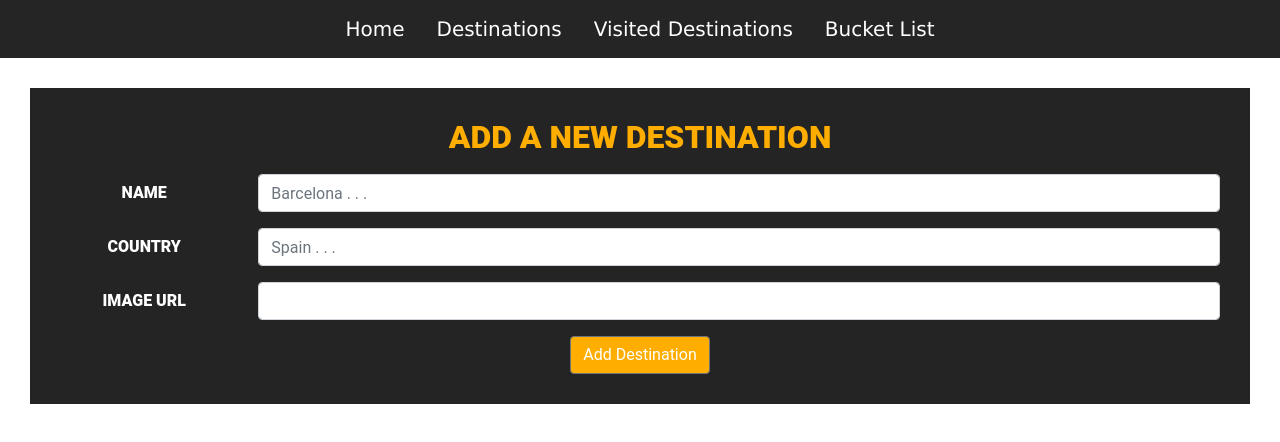
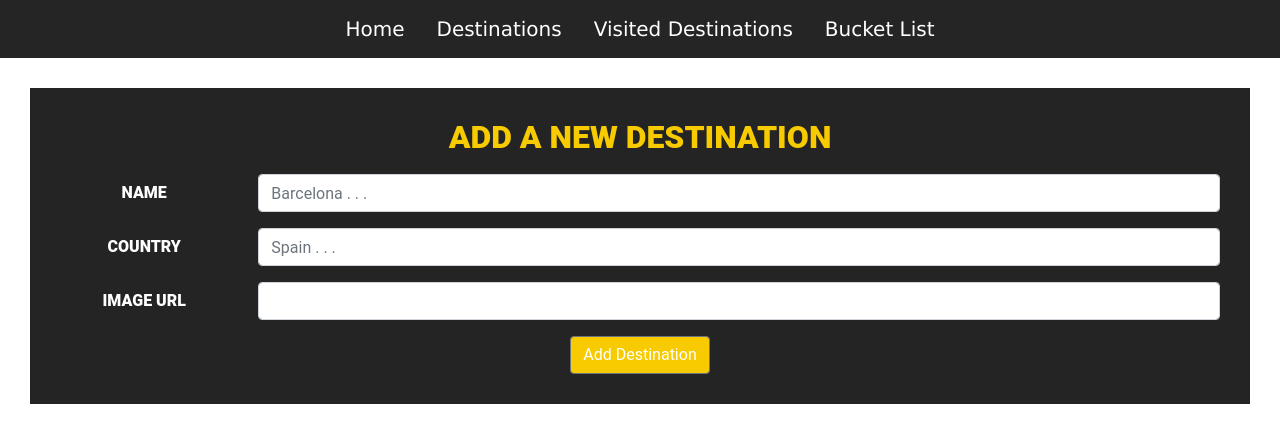
Before and after one commit to nicaa0695/traveler-frontend, a React (Create React App) app: page /destinations/new in a window 1280 px wide. Shown: the top 442 px of the page. Built offline with nearby package versions, Linux system fonts and the light colour scheme; no server answers.

Commit message:
minor styling changes

```diff
--- a/src/App.css
+++ b/src/App.css
@@ -124,17 +124,17 @@
   text-align: center;
   font-size: 25px;
   font-family: Verdana, Geneva, sans-serif;
-  color: #ffbc02;
+  color: rgb(248, 203, 0);
 }
 .DestinationContainer {
   padding: 20px;
-  color: #ffae00;
+  color: rgb(248, 203, 0);
   font-family: Verdana, Geneva, sans-serif;
   text-align: center;
 }
 
 .DestinationCard {
-  color: #ffee05;
+  color: rgb(248, 203, 0);
   font-family: Verdana, Geneva, sans-serif;
   font-size: 17px;
   float: left;
@@ -155,12 +155,12 @@
 
 .DestinationForm button {
   color: #ffffff;
-  background-color: #ffae00;
+  background-color: rgb(248, 203, 0);
 }
 
 .DestinationForm h5 {
 text-align: center;
-color: #ffae00;
+color: rgb(248, 203, 0);
 text-transform: uppercase;
 font-family: 'Roboto', sans-serif;
 font-weight: 900;
--- a/src/components/BucketList.js
+++ b/src/components/BucketList.js
@@ -6,7 +6,7 @@ const BucketList = props => {
 
   return (
     <div className='DestinationContainer'>
-      <h3>Destinations in your Bucket List</h3>
+      <h3>Destinations on your Bucket List</h3>
 
       {props.destinations.map(destination => {
         if (destination.bucket_list === true) {
```
